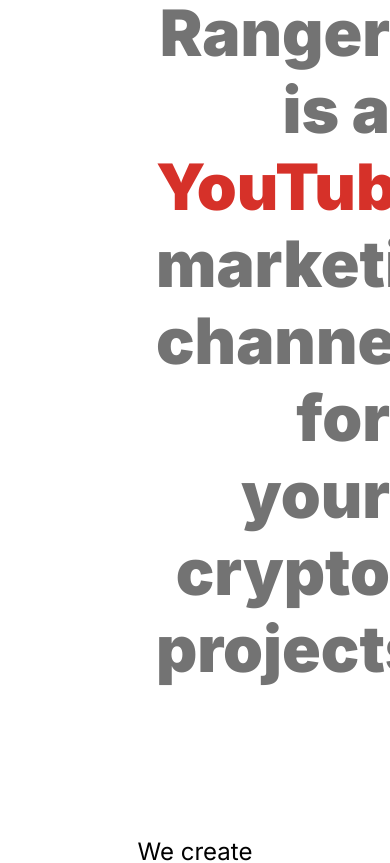
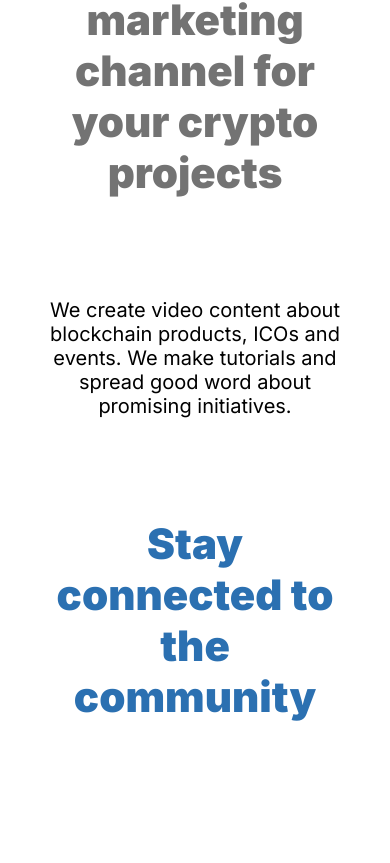
Before and after one commit to SimpleMB/CryptoRangerNext, a Next.js app: page / in a window 390 px wide. Shown: the part 942-1805 px from the top of the page. Built offline with nearby package versions, Linux system fonts and the light colour scheme.

Commit message:
Mobile About section

```diff
--- a/components/About/About.module.scss
+++ b/components/About/About.module.scss
@@ -3,35 +3,55 @@
   flex-direction: column;
   max-width: 1500px;
   margin: 0px auto;
+
+  * {
+    align-self: center;
+    width: 80%;
+    text-align: center;
+    padding: 50px 0;
+  }
 }
 
 .aboutTopHeader {
-  align-self: flex-end;
-  width: 60%;
-  padding: 75px 0;
-  font-size: 64px;
+  font-size: 42px;
   font-weight: 900;
   color: hsla(0, 0, 45, 100%);
-  text-align: right;
 
   span {
     color: hsla(3, 68, 50, 100%);
   }
+
+  @media screen and (min-width: 1000px) {
+    align-self: flex-end;
+    width: 60%;
+    padding: 75px 0;
+    font-size: 64px;
+    text-align: right;
+  }
 }
 
 .aboutParagraph {
-  width: 40%;
-  align-self: center;
-  padding: 75px 0;
-  font-size: 24px;
-  text-align: center;
+  font-size: 20px;
+
+  @media screen and (min-width: 1000px) {
+    font-size: 24px;
+    width: 40%;
+    padding: 75px 0;
+  }
 }
 
 .aboutBottomHeader {
-  width: 40%;
-  padding: 75px 0;
+  padding: 50px 0;
   color: hsla(209, 61, 43, 100%);
   font-weight: 900;
-  font-size: 64px;
+  font-size: 42px;
   text-align: center;
+
+  @media screen and (min-width: 1000px) {
+    align-self: flex-start;
+    width: 40%;
+    padding: 75px 0;
+    font-size: 64px;
+    text-align: left;
+  }
 }
```
